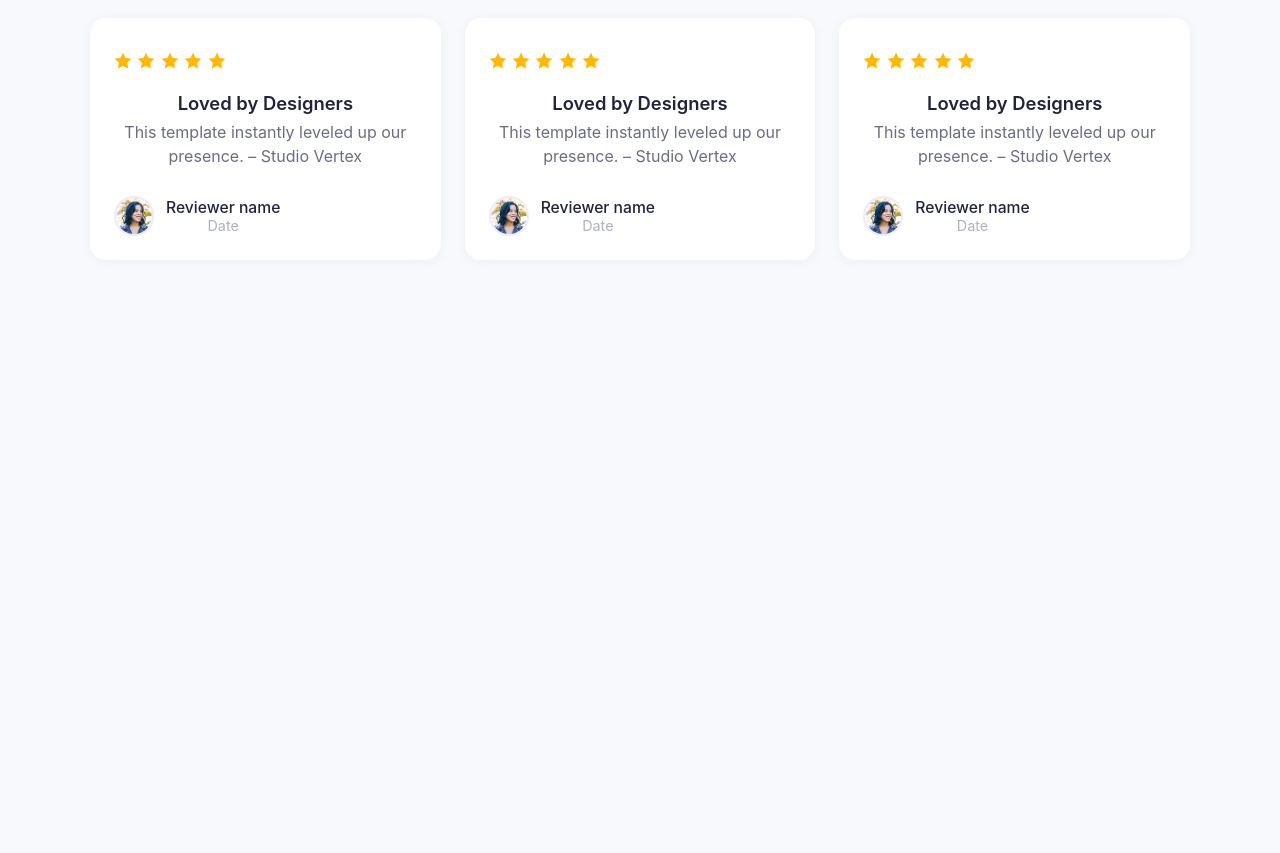
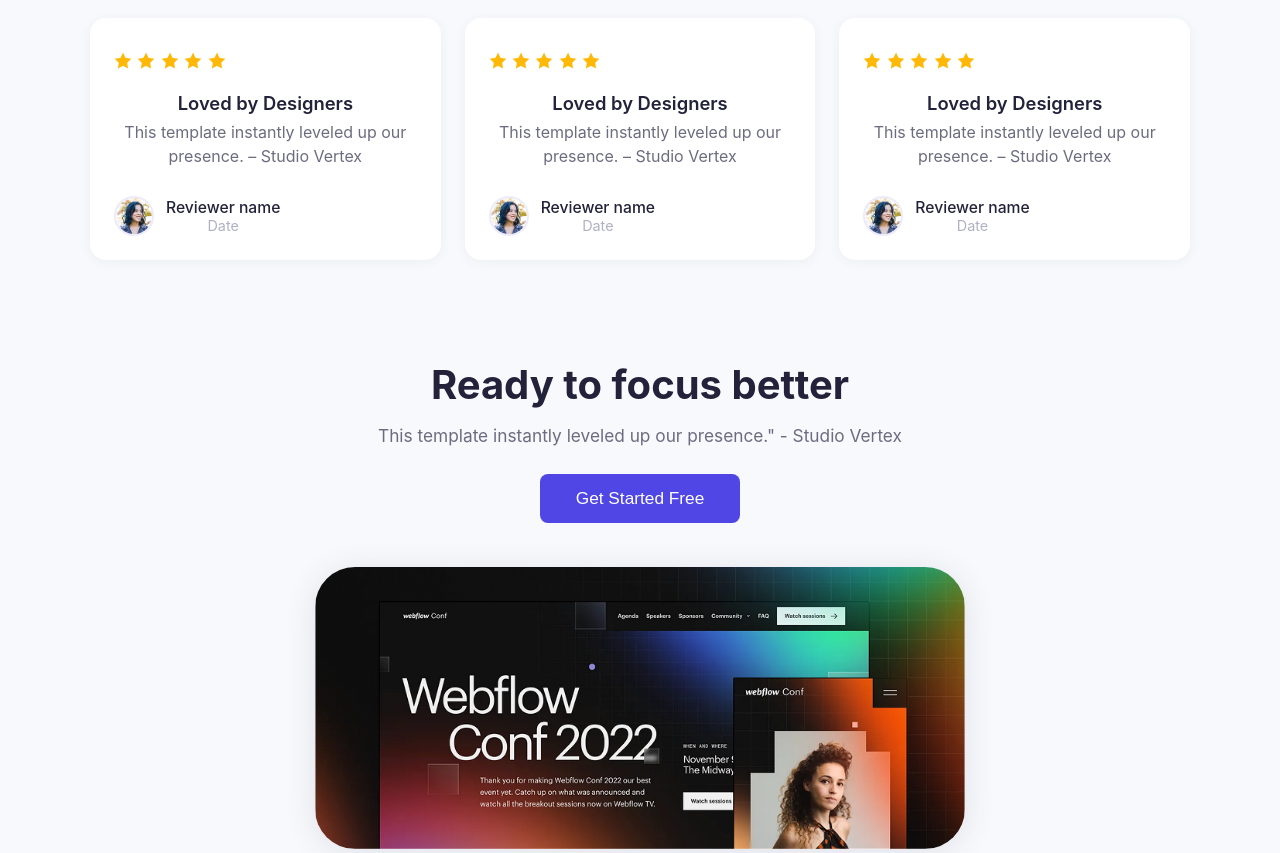
Before and after one commit to tahmid63/Assignment-1, a plain HTML site: page index.html in a window 1280 px wide. Shown: the part 2054-2907 px from the top of the page. Before the commit the page ends 2354 px from the top, so only its background shows below. Drawn offline with Linux system fonts and the light colour scheme.

Commit message:
Focus Section

```diff
--- a/index.html
+++ b/index.html
@@ -142,6 +142,19 @@
         </div>
     </section>
 
+    <section class="focus-section">
+    <h1 class="focus-title">Ready to focus better</h1>
+    <p class="focus-subtitle">
+      This template instantly leveled up our presence." - Studio Vertex
+    </p>
+    <button class="focus-btn">Get Started Free</button>
+    <div>
+      <img src="Assets/wc-big.png" alt="Webflow Conf 2022" class="card-img">
+    </div>
+  </section>
+
+
+
 
 
 </body>
```
